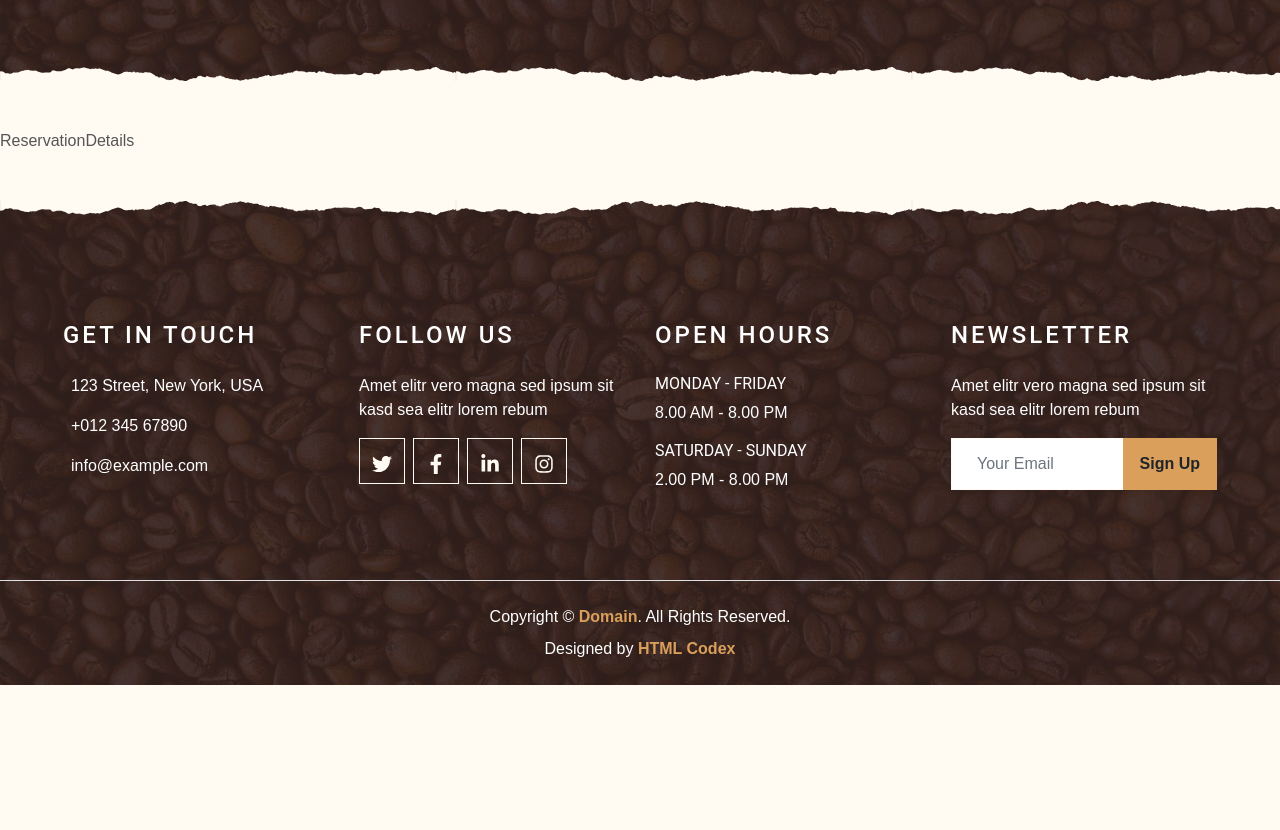
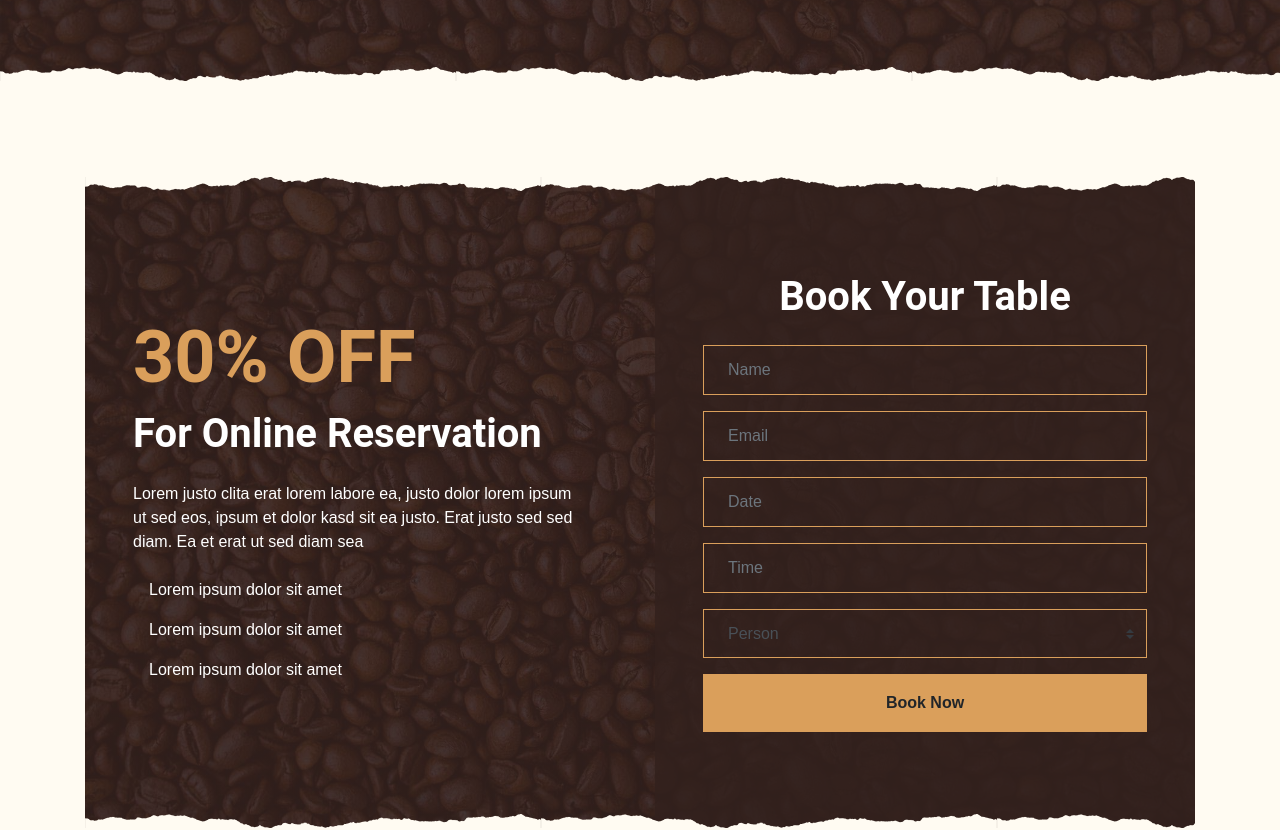
Before and after one commit to Mehdi-haghdoost/next-coffee, a Next.js app: page /reservation in a window 1280 px wide. Shown: the part 319-1149 px from the top of the page. Before the commit the page ends 1004 px from the top, so only its background shows below. Built offline with nearby package versions, Linux system fonts and the light colour scheme.

Commit message:
coding ReservationDetails.js

```diff
--- a/components/templates/Reservation/ReservationDetails.js
+++ b/components/templates/Reservation/ReservationDetails.js
@@ -2,7 +2,65 @@
 
 function ReservationDetails() {
   return (
-    <div>ReservationDetails</div>
+    <div class="container-fluid py-5">
+      <div class="container">
+        <div class="reservation position-relative overlay-top overlay-bottom">
+          <div class="row align-items-center">
+            <div class="col-lg-6 my-5 my-lg-0">
+              <div class="p-5">
+                <div class="mb-4">
+                  <h1 class="display-3 text-primary">30% OFF</h1>
+                  <h1 class="text-white">For Online Reservation</h1>
+                </div>
+                <p class="text-white">Lorem justo clita erat lorem labore ea, justo dolor lorem ipsum ut sed eos,
+                  ipsum et dolor kasd sit ea justo. Erat justo sed sed diam. Ea et erat ut sed diam sea</p>
+                <ul class="list-inline text-white m-0">
+                  <li class="py-2"><i class="fa fa-check text-primary mr-3"></i>Lorem ipsum dolor sit amet</li>
+                  <li class="py-2"><i class="fa fa-check text-primary mr-3"></i>Lorem ipsum dolor sit amet</li>
+                  <li class="py-2"><i class="fa fa-check text-primary mr-3"></i>Lorem ipsum dolor sit amet</li>
+                </ul>
+              </div>
+            </div>
+            <div class="col-lg-6">
+              <div class="text-center p-5" style={{background: 'rgba(51, 33, 29, .8)'}}>
+                <h1 class="text-white mb-4 mt-5">Book Your Table</h1>
+                <form class="mb-5">
+                  <div class="form-group">
+                    <input type="text" class="form-control bg-transparent border-primary p-4" placeholder="Name" required="required" />
+                  </div>
+                  <div class="form-group">
+                    <input type="email" class="form-control bg-transparent border-primary p-4" placeholder="Email" required="required" />
+                  </div>
+                  <div class="form-group">
+                    <div class="date" id="date" data-target-input="nearest">
+                      <input type="text" class="form-control bg-transparent border-primary p-4 datetimepicker-input" placeholder="Date" data-target="#date" data-toggle="datetimepicker" />
+                    </div>
+                  </div>
+                  <div class="form-group">
+                    <div class="time" id="time" data-target-input="nearest">
+                      <input type="text" class="form-control bg-transparent border-primary p-4 datetimepicker-input" placeholder="Time" data-target="#time" data-toggle="datetimepicker" />
+                    </div>
+                  </div>
+                  <div class="form-group">
+                    <select class="custom-select bg-transparent border-primary px-4" style={{height: '49px'}}>
+                      <option selected="">Person</option>
+                      <option value="1">Person 1</option>
+                      <option value="2">Person 2</option>
+                      <option value="3">Person 3</option>
+                      <option value="3">Person 4</option>
+                    </select>
+                  </div>
+
+                  <div>
+                    <button class="btn btn-primary btn-block font-weight-bold py-3" type="submit">Book Now</button>
+                  </div>
+                </form>
+              </div>
+            </div>
+          </div>
+        </div>
+      </div>
+    </div>
   )
 }
 
```
